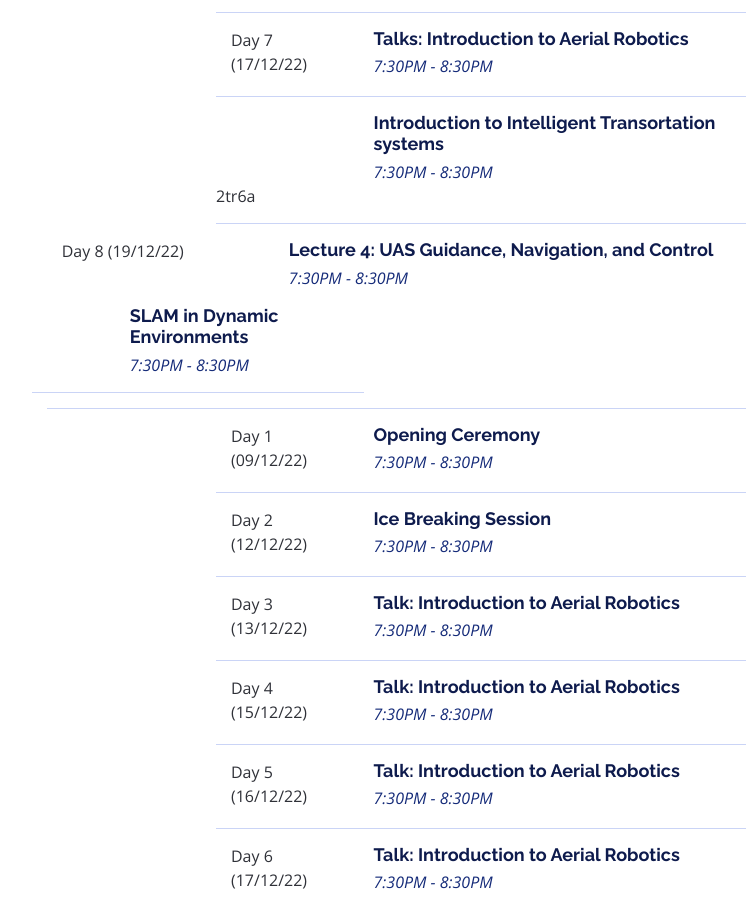
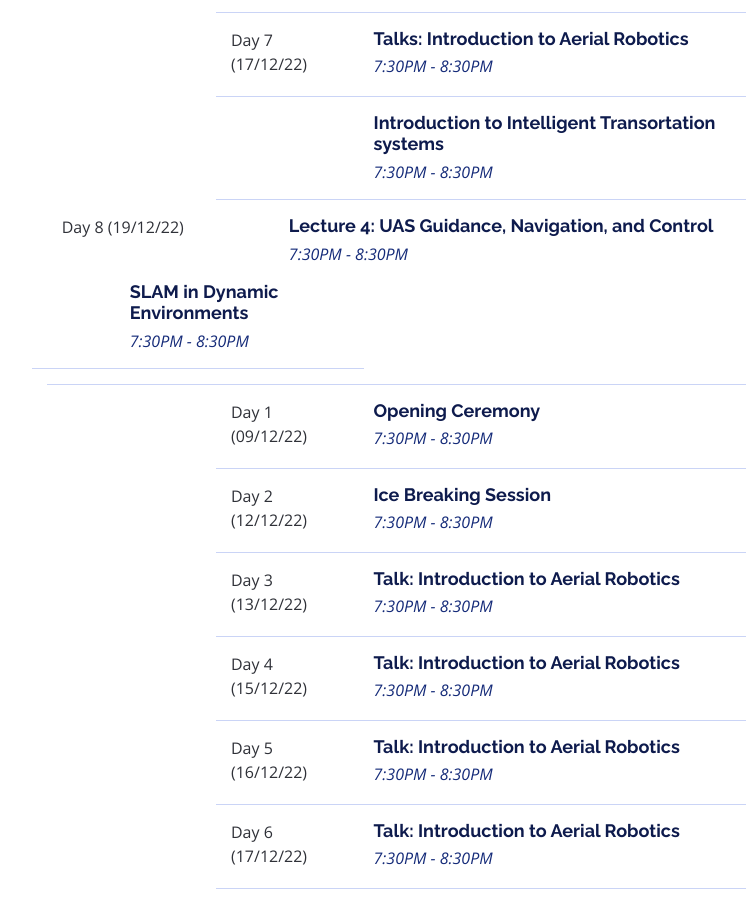
Before and after one commit to ieee-mace/cybosium, a plain HTML site: page index.html in a window 1280 px wide. Shown: the part 3376-4273 px from the top of the page, without its empty margins (139-885 px from the left). Drawn offline with nearby package versions, Linux system fonts and the light colour scheme.

Commit message:
Update index.html

```diff
--- a/index.html
+++ b/index.html
@@ -282,7 +282,7 @@
                 <h4>Introduction to Intelligent Transortation systems</h4>
                 <p>7:30PM - 8:30PM</p>
               </div>
-           2tr6a</div>
+            </div>
            </div>
 
 
```
